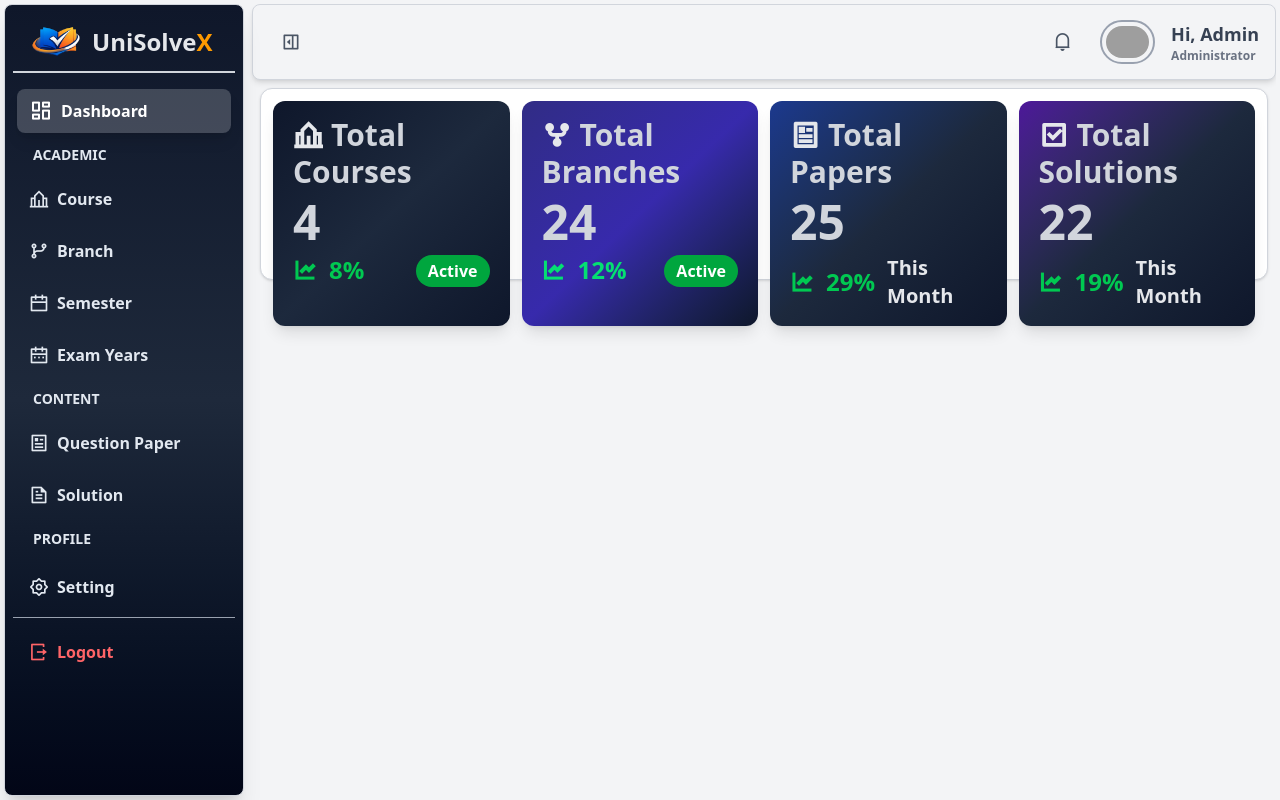
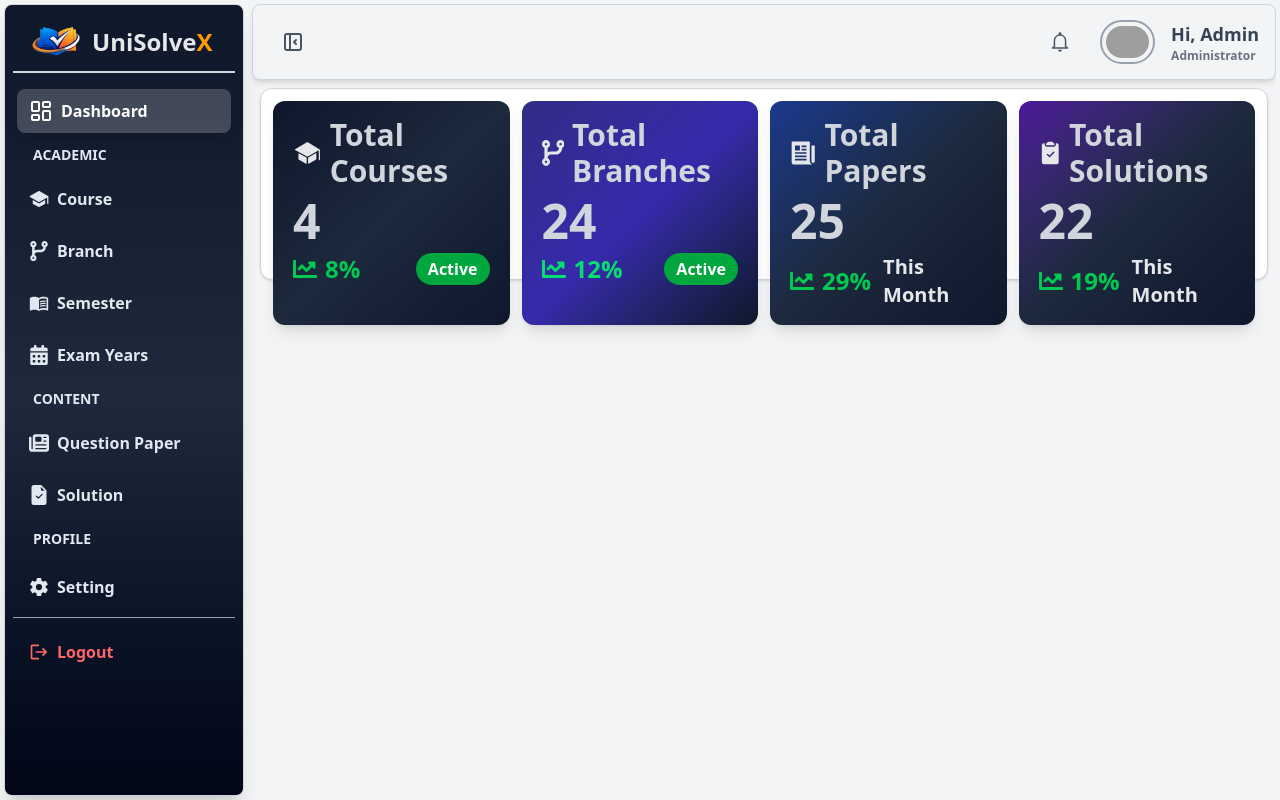
Before and after one commit to Himanshusingh00123/UniSolveX, a React (Vite) app: page /admin in a window 1280 px wide. Built offline with nearby package versions, Linux system fonts and the light colour scheme; grey boxes are pictures that could not be loaded.

Commit message:
i change icon and their loading speed

```diff
--- a/package.json
+++ b/package.json
@@ -15,6 +15,7 @@
     "lucide-react": "^0.575.0",
     "react": "^19.2.0",
     "react-dom": "^19.2.0",
+    "react-icons": "^5.5.0",
     "react-router-dom": "^7.13.0",
     "remixicon": "^4.8.0",
     "tailwindcss": "^4.1.18"
--- a/src/App.jsx
+++ b/src/App.jsx
@@ -9,6 +9,7 @@ import ExamYear from "./Components/Admin/ExamYear";
 import QuestionPaper from "./Components/Admin/QuestionPaper";
 import Solution from "./Components/Admin/Solution";
 import Setting from "./Components/Admin/Setting";
+import "remixicon/fonts/remixicon.css";
 
 const App = () => {
   return (
--- a/src/Components/Admin/Dashboard.jsx
+++ b/src/Components/Admin/Dashboard.jsx
@@ -1,19 +1,27 @@
+import { IoIosSchool } from "react-icons/io";
+import { FaCodeBranch } from "react-icons/fa6";
+import { IoNewspaperSharp } from "react-icons/io5";
+import { BsClipboard2CheckFill } from "react-icons/bs";
+import { FaChartLine } from "react-icons/fa";
+
 const Dashboard = () => {
   return (
     <div className="md:p-2">
       <div
         className="md:bg-white  md:h-48 sm:h-80 h-screen  md:border
                   md:shadow-sm border-gray-300 rounded-xl grid
-                  xl:grid-cols-4 md:grid-cols-2 sm:grid-cols-2 grid-cols-1 p-3 gap-3 "
+                  xl:grid-cols-4 md:grid-cols-2 sm:grid-cols-2 grid-cols-1 p-3 gap-3"
       >
         <div className="auto-rows-fr bg-linear-to-br from-slate-900 via-slate-800 to-slate-900   cursor-pointer md:hover:scale-103 duration-400 transition  rounded-xl shadow-lg px-5 py-4 ">
-          <h1 className="text-3xl text-gray-300 font-semibold mb-2">
-            <i class="ri-school-line mr-2 text-gray-200"></i>Total Courses
+          <h1 className="text-3xl text-gray-300 font-semibold mb-2 flex gap-2  items-center">
+            <IoIosSchool className="text-gray-200 text-4xl" />
+            Total Courses
           </h1>
           <h3 className="text-5xl text-gray-300 font-bold mb-4 md:mb-0">4</h3>
           <div className=" flex justify-between items-center mt-2">
-            <h4 className="text-green-500 text-2xl font-semibold">
-              <i class="ri-line-chart-fill mr-3"></i>8%
+            <h4 className="text-green-500 text-2xl font-semibold flex items-center gap-2">
+              <FaChartLine />
+              8%
             </h4>
             <p className="bg-green-600 text-white font-bold px-3 py-1 text-md rounded-full flex justify-center items-center">
               Active
@@ -21,14 +29,15 @@ const Dashboard = () => {
           </div>
         </div>
         <div className=" bg-linear-to-br from-indigo-900 via-indigo-800 to-slate-900  cursor-pointer md:hover:scale-103 duration-400 transition rounded-xl shadow-lg  px-5 py-4">
-          <h1 className="text-3xl text-gray-300 font-semibold mb-2">
-            <i class="ri-git-fork-fill mr-2 text-gray-200"></i>
+          <h1 className="text-3xl text-gray-300 font-semibold mb-2 flex items-center gap-2">
+            <FaCodeBranch className="text-gray-200" />
             Total Branches
           </h1>
           <h3 className="text-5xl text-gray-300 font-bold">24</h3>
           <div className=" flex justify-between items-center mt-2">
-            <h4 className="text-green-400 text-2xl font-semibold">
-              <i class="ri-line-chart-fill mr-3"></i>12%
+            <h4 className="text-green-400 text-2xl font-semibold flex gap-2 items-center">
+              <FaChartLine />
+              12%
             </h4>
             <p className="bg-green-600 text-white font-bold px-3 py-1 text-md rounded-full flex justify-center items-center">
               Active
@@ -36,27 +45,29 @@ const Dashboard = () => {
           </div>
         </div>
         <div className="bg-linear-to-br from-blue-900 via-slate-800 to-slate-900  cursor-pointer md:hover:scale-103 duration-400 transition rounded-xl shadow-lg  px-5 py-4">
-          <h1 className="text-3xl font-semibold text-gray-300 mb-2">
-            <i class="ri-article-line mr-2 text-gray-200"></i>
+          <h1 className="text-3xl font-semibold text-gray-300 mb-2 flex gap-2 items-center">
+            <IoNewspaperSharp className=" text-gray-200" />
             Total Papers
           </h1>
           <h3 className="text-5xl font-bold text-gray-300">25</h3>
           <div className=" flex text-xl justify-end items-center mt-2 ">
-            <h4 className="text-green-500 text-2xl font-semibold mr-3">
-              <i class="ri-line-chart-fill mr-3"></i>29%
+            <h4 className="text-green-500 text-2xl font-semibold mr-3 flex gap-2 items-center">
+              <FaChartLine />
+              29%
             </h4>
             <h3 className=" text-gray-200 font-semibold ">This Month</h3>
           </div>
         </div>
         <div className="bg-linear-to-br from-violet-900 via-slate-800 to-slate-900 cursor-pointer md:hover:scale-103 duration-400 transition  rounded-xl shadow-lg  px-5 py-4">
-          <h1 className="text-3xl font-semibold text-gray-300 mb-2">
-            <i class="ri-checkbox-line mr-2 text-gray-200"></i>
+          <h1 className="text-3xl font-semibold text-gray-300 mb-2 flex gap-2 items-center">
+            <BsClipboard2CheckFill className="text-gray-200" />
             Total Solutions
           </h1>
           <h3 className="text-5xl font-bold text-gray-300 ">22</h3>
           <div className=" flex text-xl justify-end items-center mt-2 ">
-            <h4 className="text-green-500 text-2xl font-semibold mr-3">
-              <i class="ri-line-chart-fill mr-3"></i>19%
+            <h4 className="text-green-500 text-2xl font-semibold mr-3 flex gap-2 items-center">
+              <FaChartLine />
+              19%
             </h4>
             <h3 className=" text-gray-200 font-semibold ">This Month</h3>
           </div>
--- a/src/Components/Admin/Layout.jsx
+++ b/src/Components/Admin/Layout.jsx
@@ -4,6 +4,18 @@ import Content from "./Content";
 import Sidetitle from "./Sidetitle";
 import Academic from "./Academic";
 import logo from "../../assets/images/Logo.png";
+import { LuLayoutDashboard } from "react-icons/lu";
+import {
+  TbLayoutSidebarLeftCollapse,
+  TbLayoutSidebarLeftExpand,
+} from "react-icons/tb";
+import { IoSchool, IoSettingsSharp } from "react-icons/io5";
+import { FaCodeBranch, FaNewspaper } from "react-icons/fa6";
+import { MdMenuBook, MdLogout } from "react-icons/md";
+import { FaCalendarAlt } from "react-icons/fa";
+import { BsFileEarmarkCheckFill } from "react-icons/bs";
+import { IoMdNotificationsOutline } from "react-icons/io";
+import { HiMenuAlt1 } from "react-icons/hi";
 
 const Layout = () => {
   const [sidebar, setSidebar] = useState(false);
@@ -26,22 +38,22 @@ const Layout = () => {
 
   const academic = [
     {
-      icon: <i className="ri-school-line text-xl "></i>,
+      icon: <IoSchool className="text-xl shrink-0" />,
       link: "/admin/courses",
       name: "Course",
     },
     {
-      icon: <i className="ri-git-branch-line text-xl "></i>,
+      icon: <FaCodeBranch className="text-xl shrink-0" />,
       link: "/admin/branch",
       name: "Branch",
     },
     {
-      icon: <i className="ri-calendar-line text-xl "></i>,
+      icon: <MdMenuBook className="text-xl shrink-0" />,
       link: "/admin/semester",
       name: "Semester",
     },
     {
-      icon: <i className="ri-calendar-2-line text-xl "></i>,
+      icon: <FaCalendarAlt className="text-xl shrink-0" />,
       link: "/admin/exam-year",
       name: "Exam Years",
     },
@@ -49,12 +61,12 @@ const Layout = () => {
 
   const content = [
     {
-      icon: <i className="ri-article-line text-xl "></i>,
+      icon: <FaNewspaper className="text-xl shrink-0" />,
       link: "/admin/question-paper",
       name: "Question Paper",
     },
     {
-      icon: <i className="ri-file-text-line text-xl "></i>,
+      icon: <BsFileEarmarkCheckFill className="text-xl shrink-0" />,
       link: "/admin/solution",
       name: "Solution",
     },
@@ -66,13 +78,13 @@ const Layout = () => {
 
       <aside
         onClick={() => setMenu(false)}
-        className={` h-full bg-linear-to-b from-[#0f172a] via-[#1e293b] to-[#020617] overflow-hidden md:rounded-lg  justify-center border
+        className={` h-full bg-linear-to-b from-[#0f172a] via-[#1e293b] to-[#020617] overflow-hidden md:rounded-lg  border
           border-gray-300 md:relative z-40 top-0 left-0 fixed ${sidebar ? "md:w-60 w-50" : "md:w-18  w-0"} transition-all duration-400 md:duration-300 overflow-y-auto  shadow-xl
       `}
       >
         <div
           onClick={handle}
-          className="md:h-15 h-13 m-2  cursor-pointer flex items-center    border-b-2 border-gray-300"
+          className="md:h-15 h-13 m-2  cursor-pointer flex items-center  border-b-2 border-gray-300"
         >
           <img src={logo} alt="Logo" className="h-full  object-cover " />
           <h1
@@ -96,7 +108,7 @@ const Layout = () => {
          ${active === 0 ? "bg-white/20 text-white shadow-lg " : "hover:bg-white/10 hover:text-white  "}
             cursor-pointer md:h-11 h-9 flex items-center rounded-lg gap-2 px-3 text-slate-200 mx-3 md:mt-4 mt-2 `}
         >
-          <i className="ri-dashboard-line md:text-2xl text-xl "></i>
+          <LuLayoutDashboard className="md:text-2xl text-xl shrink-0" />
           <h1
             className={`md:text-base text-sm  font-semibold ${sidebar ? "md:visible" : "md:invisible"} overflow-hidden`}
           >
@@ -140,7 +152,7 @@ const Layout = () => {
            md:h-11 h-9 flex items-center rounded-lg gap-2 px-3 text-slate-200
             mx-3 mt-4`}
         >
-          <i className="ri-settings-2-line text-xl "></i>
+          <IoSettingsSharp className="text-xl shrink-0" />
           <h1
             className={`md:text-base text-sm font-semibold ${sidebar ? "md:visible" : "md:invisible"} overflow-hidden`}
           >
@@ -160,7 +172,7 @@ const Layout = () => {
           md:h-11 h-9 cursor-pointer  flex items-center
          rounded-lg gap-2 px-3  py-2 m-3 text-red-400`}
         >
-          <i className="ri-logout-box-r-line text-xl"></i>
+          <MdLogout className="text-xl shrink-0" />
           <h1
             className={`md:text-base text-sm font-semibold ${sidebar ? "md:visible" : "md:invisible"} overflow-hidden`}
           >
@@ -187,20 +199,20 @@ const Layout = () => {
               setSidebar(!sidebar);
               setMenu(!menu);
             }}
-            className="px-3 py-2 rounded-full md:hover:bg-gray-200  cursor-pointer "
+            className="p-3 rounded-full md:hover:bg-gray-200  cursor-pointer "
           >
             {window.innerWidth >= 768 ? (
               sidebar ? (
-                <i class="ri-sidebar-fold-line text-xl text-gray-600"></i>
+                <TbLayoutSidebarLeftCollapse className="text-2xl text-gray-600 font-bold" />
               ) : (
-                <i class="ri-sidebar-unfold-line text-xl text-gray-600"></i>
+                <TbLayoutSidebarLeftExpand className="text-2xl text-gray-600" />
               )
             ) : (
-              <i
-                className={`ri-menu-2-line text-2xl  text-gray-600
-                ${menu ? "bg-gray-200 p-2 rounded-lg " : "bg-none"}
+              <HiMenuAlt1
+                className={`text-4xl  text-gray-600 p-1
+                ${menu ? "bg-gray-200 rounded-lg " : "bg-none"}
                 hover:text-black `}
-              ></i>
+              />
             )}
           </button>
 
@@ -211,7 +223,7 @@ const Layout = () => {
             hover:bg-gray-200 hover:text-blue-600
              md:px-3 px-2 hover:scale-105"
             >
-              <i className="ri-notification-4-line"></i>
+              <IoMdNotificationsOutline className="text-2xl " />
             </button>
 
             <img
--- a/src/main.jsx
+++ b/src/main.jsx
@@ -1,7 +1,6 @@
 import { StrictMode } from "react";
 import { createRoot } from "react-dom/client";
 import "./index.css";
-import "remixicon/fonts/remixicon.css";
 import App from "./App.jsx";
 
 createRoot(document.getElementById("root")).render(
```
Also changed, not shown: 1 other file (tests, documents, lock files or other folders).
